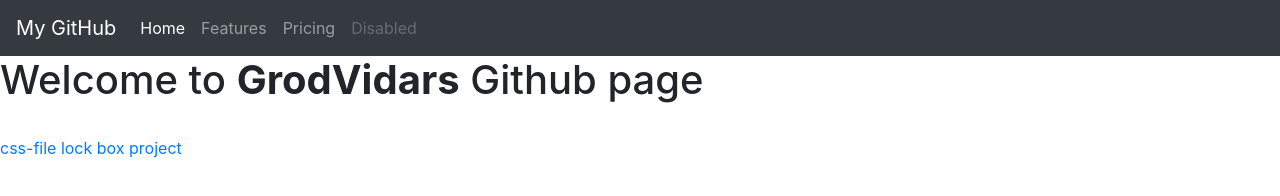
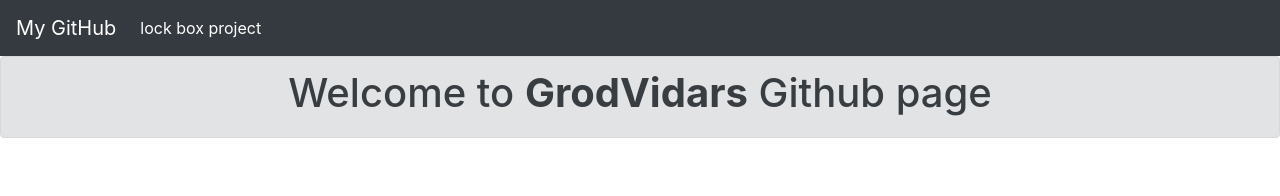
Before and after one commit to GrodVidar/GrodVidar.github.io, a plain HTML site: page index.html in a window 1280 px wide. Drawn offline with nearby package versions, Linux system fonts and the light colour scheme.

Commit message:
dded links navbar and link to github and lock box

```diff
--- a/index.html
+++ b/index.html
@@ -19,26 +19,14 @@
   <div class="collapse navbar-collapse" id="navbarNav">
     <ul class="navbar-nav">
       <li class="nav-item active">
-        <a class="nav-link" href="#">Home <span class="sr-only">(current)</span></a>
-      </li>
-      <li class="nav-item">
-        <a class="nav-link" href="#">Features</a>
-      </li>
-      <li class="nav-item">
-        <a class="nav-link" href="#">Pricing</a>
-      </li>
-      <li class="nav-item">
-        <a class="nav-link disabled" href="#" tabindex="-1" aria-disabled="true">Disabled</a>
+        <a class="nav-link" href="lockBox.html">lock box project<span class="sr-only">(current)</span></a>
       </li>
     </ul>
   </div>
 </nav>
+    <div class="alert alert-secondary text-center" role="alert">
     <h1>Welcome to <strong>GrodVidars</strong> Github page</h1>
-    <br>
-    <div id="link">
-      <a href="css/main.css">css-file</a>
-      <a href="lockBox.html">lock box project</a>
-    </div>
+  </div>
 
     <!-- Optional JavaScript -->
     <!-- jQuery first, then Popper.js, then Bootstrap JS -->
```
